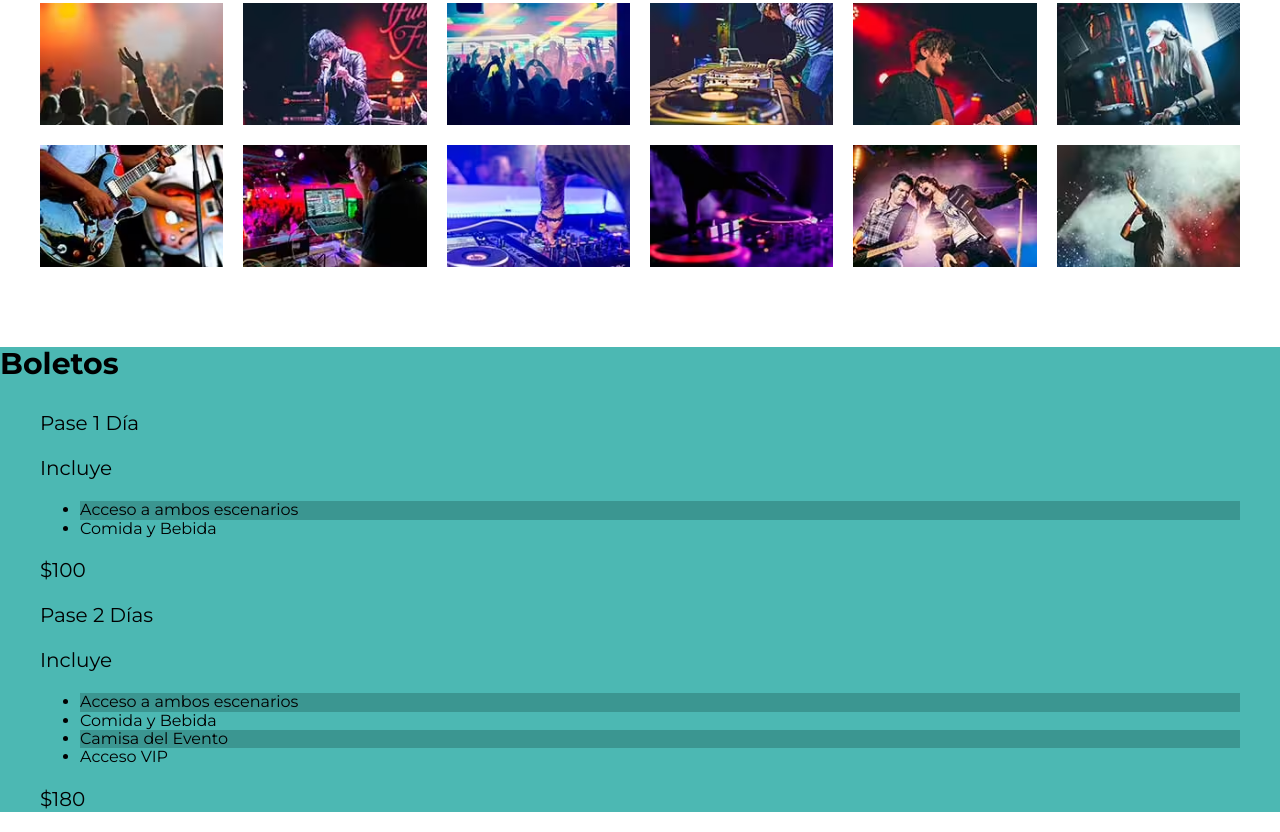
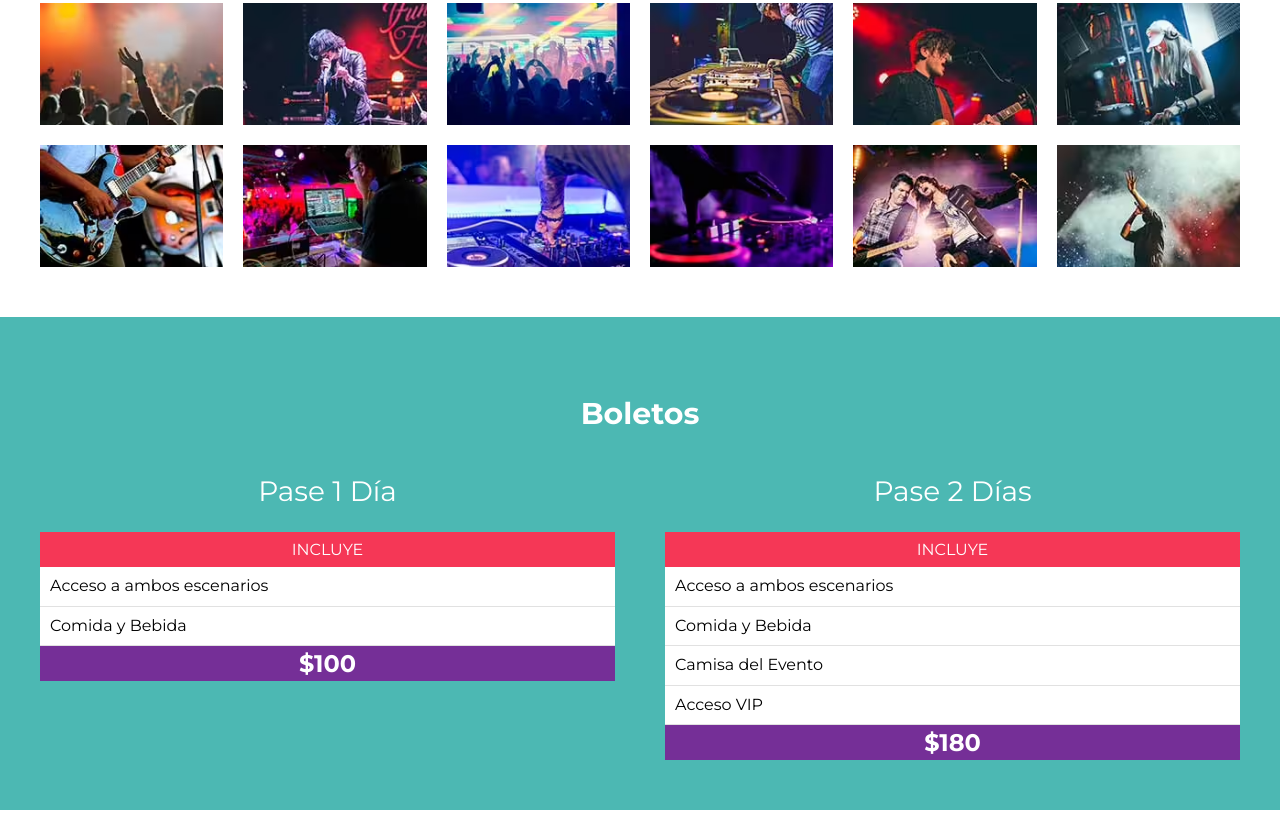
Before and after one commit to Jonicato/music-festival, a website: page index.html in a window 1280 px wide. Shown: the part 2886-3718 px from the top of the page. After the commit the page ends 3696 px from the top, so only its background shows below. Drawn offline with Linux system fonts and the light colour scheme.

Commit message:
Sección de boletos terminada

```diff
--- a/index.html
+++ b/index.html
@@ -176,7 +176,7 @@
 
         <div class="contenedor contenedor-boletos">
             <div class="basico pase">
-                <p>Pase 1 Día</p>
+                <p class="nombre-pase">Pase 1 Día</p>
                 <header class="pase-header">
                     <p>Incluye</p>
                 </header>
@@ -191,7 +191,7 @@
                 </footer>
             </div>
             <div class="premium pase">
-                <p>Pase 2 Días</p>
+                <p class="nombre-pase">Pase 2 Días</p>
                 <header class="pase-header">
                     <p>Incluye</p>
                 </header>
--- /dev/null
+++ b/src/scss/layout/_boletos.scss
@@ -0,0 +1,65 @@
+@use 'base/variables' as v;
+@use 'base/mixins' as m;
+
+.boletos {
+    padding: 5rem 0;
+    h3 {
+        text-align: center;
+        color: v.$blanco;
+        margin-bottom: 2rem
+    }
+
+    .contenedor-boletos {
+        @include m.tablet {
+            @include m.grid(2, 5rem);
+        }
+    }
+}
+
+.pase {
+    color: v.$negro;
+
+    .nombre-pase {
+        text-align: center;
+        font-size: 2.8rem;
+        color: v.$blanco;
+    }
+    &-header,
+    &-footer {
+        padding: .5rem;
+        p {
+            text-align: center;
+            color: v.$blanco;
+            margin: 0;
+        }
+    }
+
+    &-header {
+        background-color: v.$rosa;
+        p {
+            text-transform: uppercase;
+            font-size: 1.6rem;
+        }
+    }
+
+    &-body {
+        background-color: v.$blanco;
+        ul {
+            @include m.resetear-lista;
+            li,
+            :nth-child(odd) {
+                background-color: v.$blanco;
+                padding: 1rem;
+                border-bottom: 1px solid #e1e1e1;
+            }
+        }
+    }
+
+    &-footer {
+        background-color: v.$morado;
+        p {
+            font-size: 2.4rem;
+            font-weight: 700;
+        }
+    }
+}
--- a/src/scss/layout/_index.scss
+++ b/src/scss/layout/_index.scss
@@ -3,3 +3,4 @@
 @forward 'festival';
 @forward 'lineup';
 @forward 'galeria';
+@forward 'boletos';
```
Also changed, not shown: build/css/app.css.
